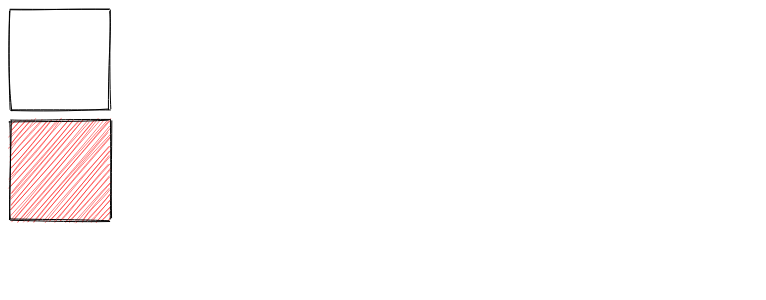
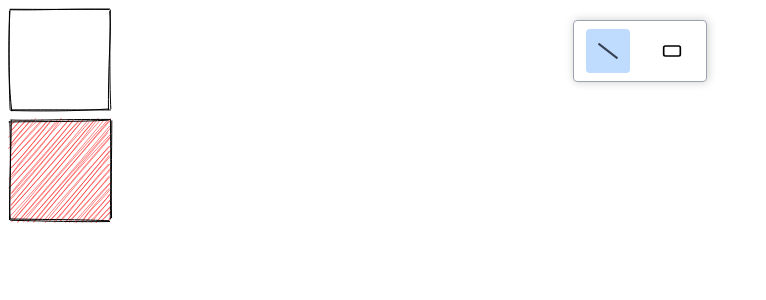
Before and after one commit to DeepaliSaini4/VisionBoard, a React (Create React App) app: page / in a window 1280 px wide. Shown: the top 300 px of the page, without its empty margins (0-766 px from the left). Built offline with nearby package versions, Linux system fonts and the light colour scheme.

Commit message:
Tailwind Setup and Board Components setup

```diff
--- a/src/App.js
+++ b/src/App.js
@@ -1,7 +1,13 @@
 import Board from "./components/Board";
+import Toolbar from "./components/Toolbar";
 
 function App() {
-  return <Board/>;
+  return (
+    <>
+    <Toolbar/>
+    <Board/>
+    </>
+  );
 }
 
 export default App;
--- /dev/null
+++ b/src/components/Toolbar/index.js
@@ -0,0 +1,30 @@
+import React, { useState } from "react";
+import classes from "./index.module.css";
+
+import cx from "classnames";
+
+import { FaSlash } from "react-icons/fa";
+import { LuRectangleHorizontal } from "react-icons/lu";
+
+const Toolbar = () =>{
+    const [activeToolItem, setActiveToolItem] = useState("LINE");
+    return(
+        <div className={classes.container}>
+                <div className={cx(classes.toolItem, {[classes.active]:activeToolItem === "LINE"})
+                }
+                onClick={() => setActiveToolItem("LINE")}
+            >
+                <FaSlash/>
+                </div>
+                <div className={cx(classes.toolItem, {[classes.active]:activeToolItem === "RECTANGLE"})
+                }
+                onClick={() => setActiveToolItem("RECTANGLE")}
+            >
+                <LuRectangleHorizontal/>
+                </div>
+
+        </div>
+    );
+};
+
+export default Toolbar;
--- /dev/null
+++ b/src/components/Toolbar/index.module.css
@@ -0,0 +1,17 @@
+.container {
+    @apply absolute left-1/2 top-5 px-3 py-2 flex rounded border border-gray-400;
+    transform: translateX(-50%);
+    box-shadow: 1px 0 10px rgba(0, 0, 0, 0.2);
+}
+
+.toolItem {
+    @apply flex justify-center items-center text-xl p-3 text-black mr-5 last:mr-0 cursor-pointer;
+}
+
+.toolItem:hover {
+    @apply bg-blue-50 text-gray-700 rounded;
+}
+
+.toolItem.active {
+    @apply bg-blue-200 text-gray-700 rounded;
+}
--- a/src/index.css
+++ b/src/index.css
@@ -1,3 +1,7 @@
+@tailwind base;
+@tailwind components;
+@tailwind utilities;
+
 body {
   margin: 0;
   font-family: -apple-system, BlinkMacSystemFont, 'Segoe UI', 'Roboto', 'Oxygen',
--- /dev/null
+++ b/src/store/board-context.js
@@ -0,0 +1,4 @@
+import { createContext } from "react";
+const boardContext = createContext({
+
+})
--- /dev/null
+++ b/tailwind.config.js
@@ -0,0 +1,14 @@
+/** @type {import('tailwindcss').Config} */
+module.exports = {
+  content: [
+    "./src/**/*.{js,jsx,ts,tsx,html}",  // Adjust based on your project structure
+  ],
+  theme: {
+    extend: {
+      // You can extend the default theme here (colors, spacing, fonts, etc.)
+    },
+  },
+  plugins: [
+    // Add Tailwind plugins here if needed, e.g., forms, typography
+  ],
+};
```
Also changed, not shown: package.json (+7 -0 lines), 1 other file (tests, documents, lock files or other folders).
